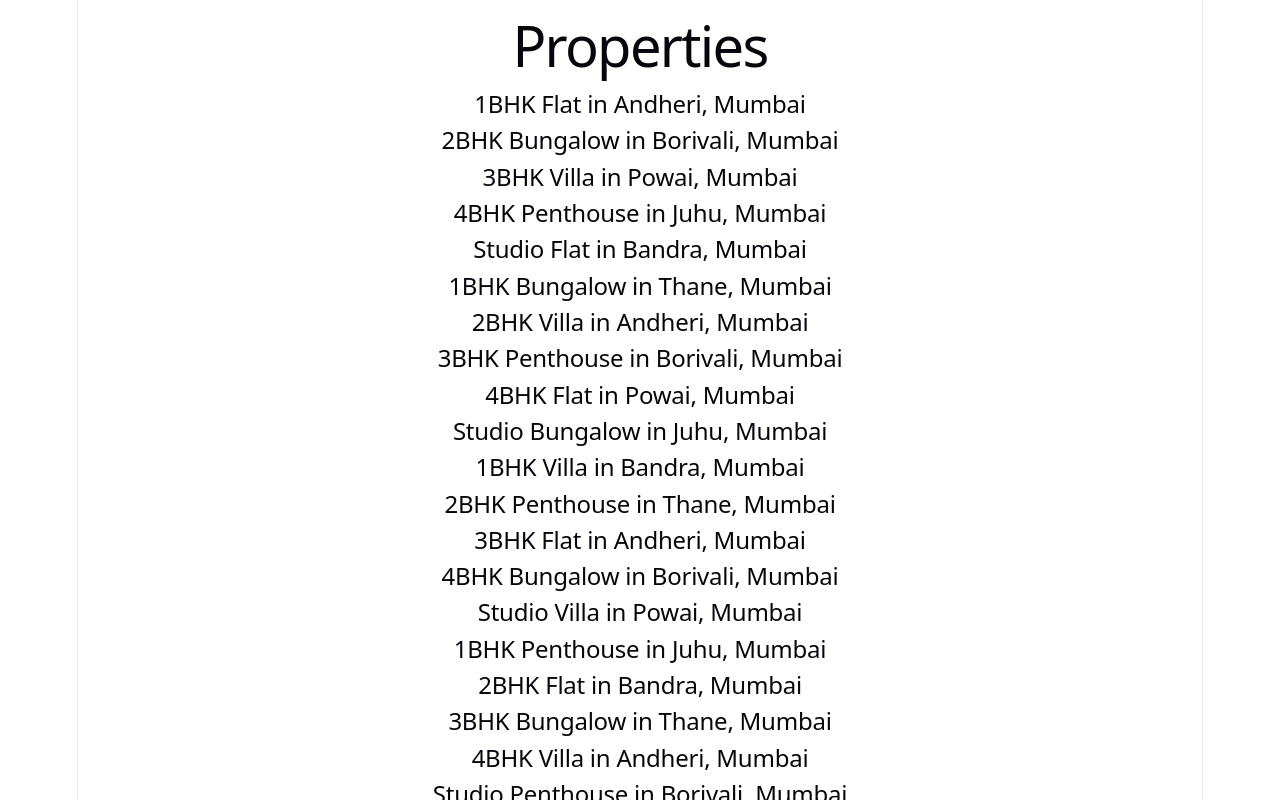
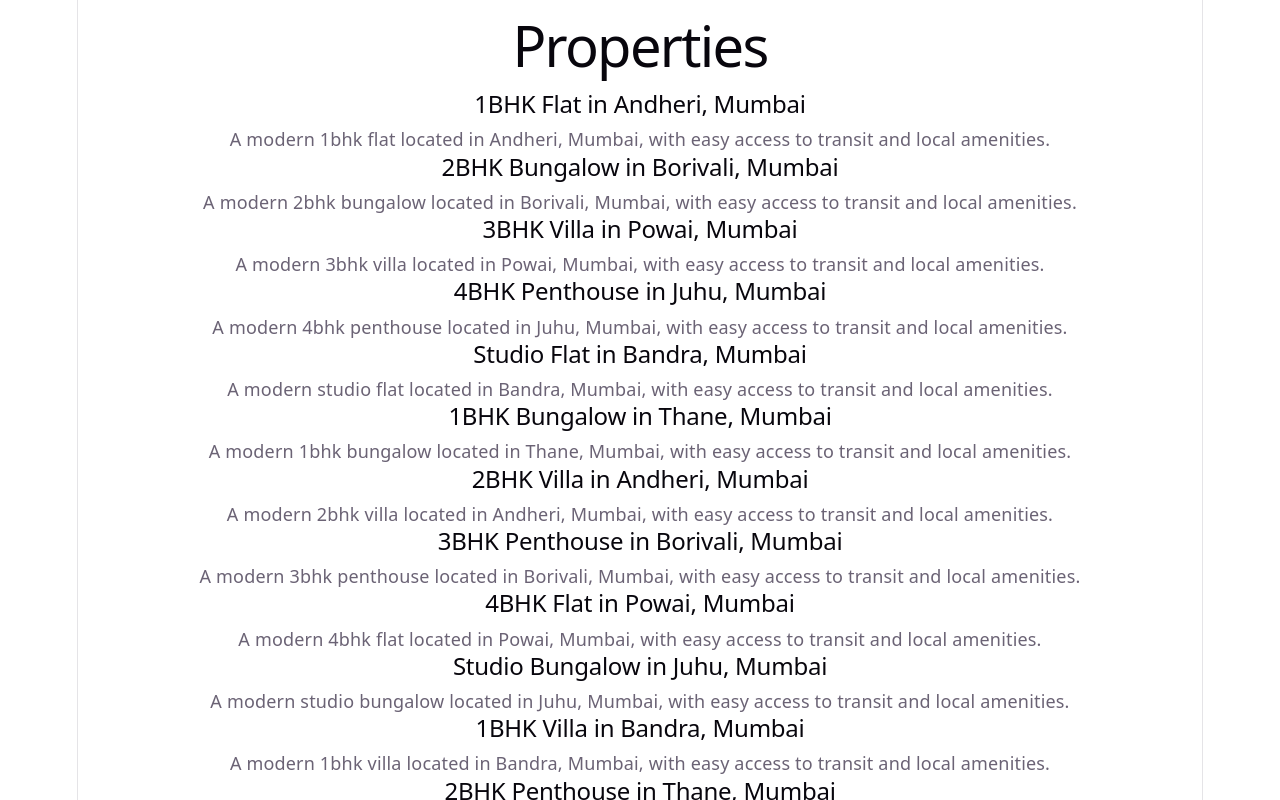
Before and after one commit to sakshi07bhosale/Easy-rent-react-app, a React (Vite) app: page /properties in a window 1280 px wide. Shown: the top 800 px of the page. Built offline with nearby package versions, Linux system fonts and the light colour scheme.

Commit message:
Properties mapping updated

```diff
--- a/src/views/Properties/Properties.jsx
+++ b/src/views/Properties/Properties.jsx
@@ -9,7 +9,7 @@ function Properties() {
                 return (
                     <div className="property" key={propertyObj.id}>
                         <h2>{propertyObj.title}</h2>
-                        <p>{propertyObj.address}</p>
+                        <p>{propertyObj.description}</p>
                     </div>
                 );
             })}
```
